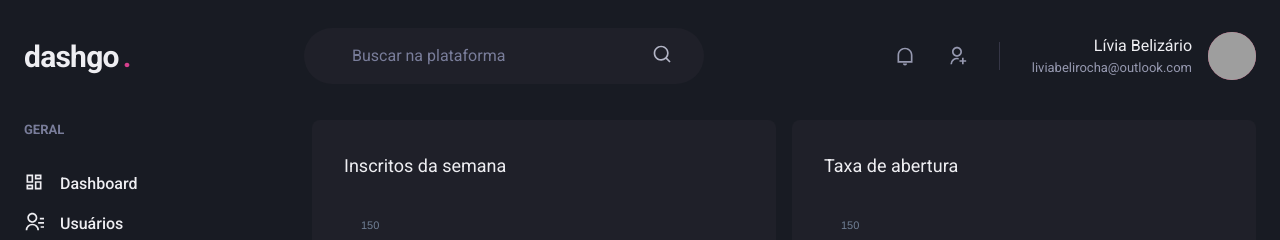
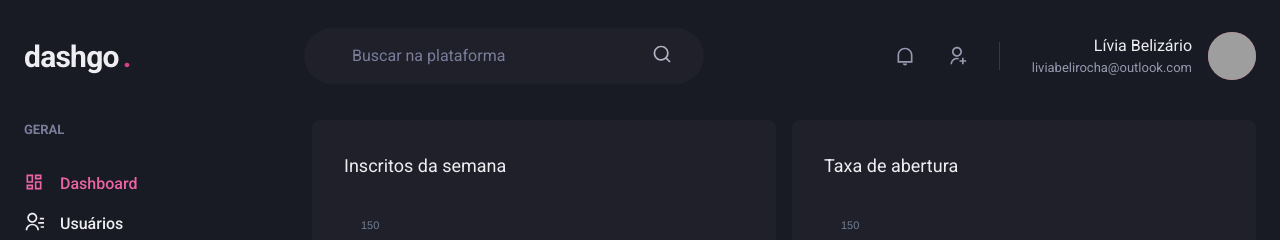
Before and after one commit to liviabelirocha/dashgo, a Next.js app: page /dashboard in a window 1280 px wide. Shown: the top 240 px of the page. Built offline with nearby package versions, Linux system fonts and the light colour scheme; grey boxes are pictures that could not be loaded.

Commit message:
feat: active link on sidebar

```diff
--- /dev/null
+++ b/src/components/ActiveLink.tsx
@@ -0,0 +1,33 @@
+import { useRouter } from "next/dist/client/router";
+import Link, { LinkProps } from "next/link";
+import { cloneElement, ReactElement } from "react";
+
+interface ActiveLinkProps extends LinkProps {
+  children: ReactElement;
+  shouldMatchExactHref?: boolean;
+}
+
+export function ActiveLink({
+  children,
+  shouldMatchExactHref = false,
+  ...rest
+}: ActiveLinkProps) {
+  const { asPath } = useRouter();
+
+  let isActive = false;
+
+  if (shouldMatchExactHref && (asPath === rest.href || asPath === rest.as))
+    isActive = true;
+
+  if (
+    !shouldMatchExactHref &&
+    (asPath.startsWith(String(rest.href)) || asPath.startsWith(String(rest.as)))
+  )
+    isActive = true;
+
+  return (
+    <Link {...rest}>
+      {cloneElement(children, { color: isActive ? "pink.400" : "gray.50" })}
+    </Link>
+  );
+}
--- a/src/components/Sidebar/NavLink.tsx
+++ b/src/components/Sidebar/NavLink.tsx
@@ -5,7 +5,8 @@ import {
   Text,
 } from "@chakra-ui/react";
 import { ElementType } from "react";
-import Link from "next/link";
+
+import { ActiveLink } from "../ActiveLink";
 
 interface NavLinkProps extends ChakraLinkProps {
   icon: ElementType;
@@ -15,13 +16,13 @@ interface NavLinkProps extends ChakraLinkProps {
 
 export function NavLink({ icon, title, href, ...rest }: NavLinkProps) {
   return (
-    <Link href={href} passHref>
+    <ActiveLink href={href} passHref>
       <ChakraLink display="flex" align="center" {...rest}>
         <Icon as={icon} fontSize="20" />
         <Text ml="4" fontWeight="medium">
           {title}
         </Text>
       </ChakraLink>
-    </Link>
+    </ActiveLink>
   );
 }
```
